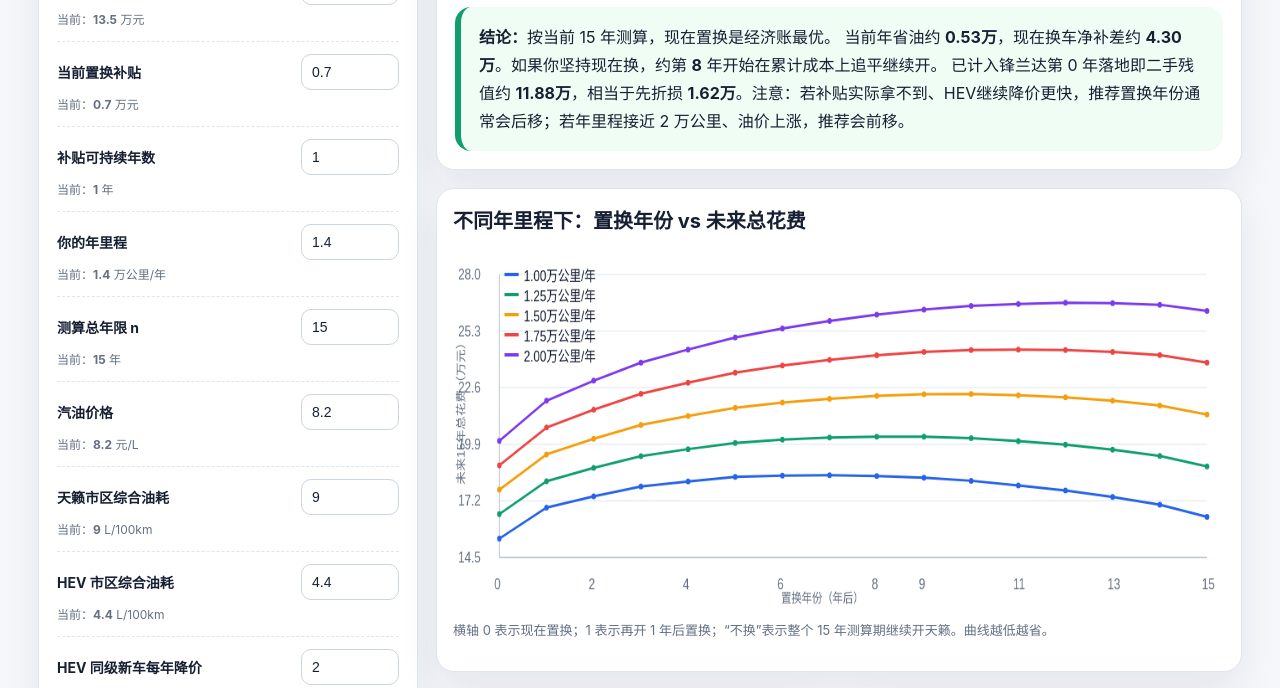
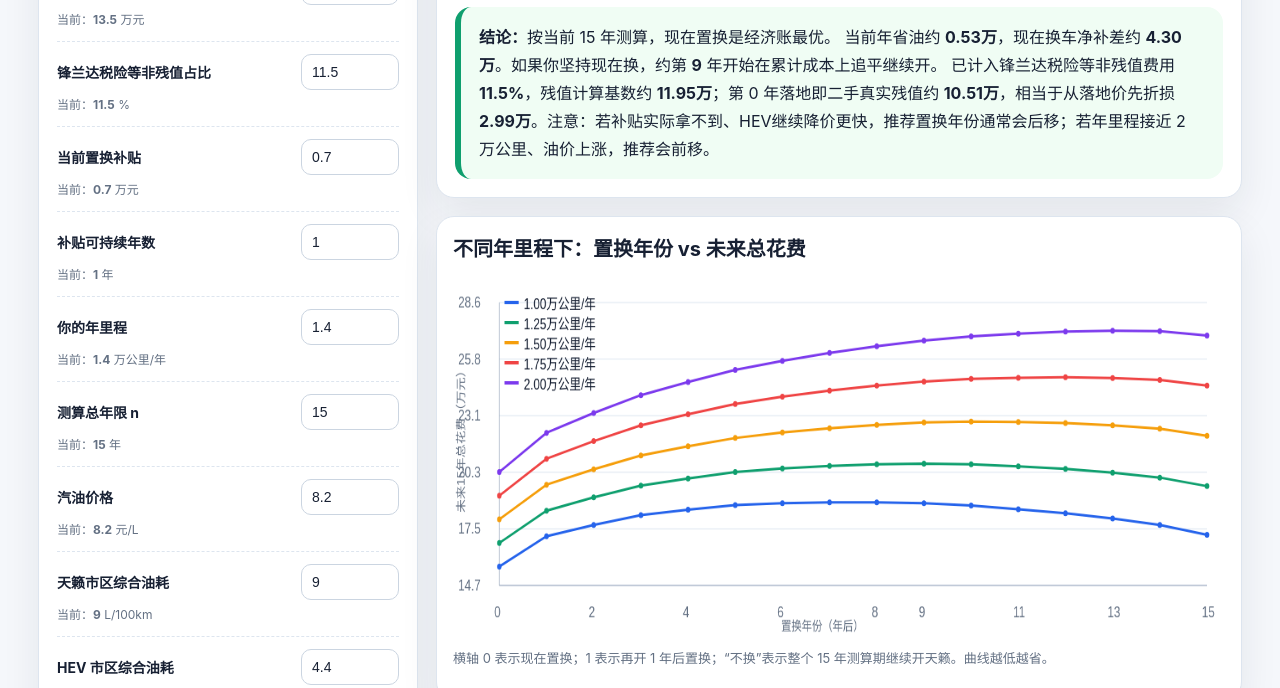
Before and after one commit to manatsu525/hhhh, a plain HTML site: page index.html in a window 1280 px wide. Shown: the part 371-1059 px from the top of the page. Drawn offline with Linux system fonts and the light colour scheme.

Commit message:
Adjust HEV residual base for fees

```diff
--- a/index.html
+++ b/index.html
@@ -69,7 +69,7 @@
       <aside class="card panel">
         <h2>可调整参数</h2>
         <div class="controls" id="controls"></div>
-        <p class="note"><b>单位说明：</b>金额默认“万元”，年里程为“万公里/年”，油耗为“L/100km”。“HEV 每年降价”表示你如果晚买，同款/同级 HEV 的市场成交落地价每年下降比例，不是车辆购入后的二手折旧。锋兰达残值曲线从第 0 年就按“落地即二手”折损计入。</p>
+        <p class="note"><b>单位说明：</b>金额默认“万元”，年里程为“万公里/年”，油耗为“L/100km”。“HEV 每年降价”表示你如果晚买，同款/同级 HEV 的市场成交落地价每年下降比例，不是车辆购入后的二手折旧。锋兰达残值曲线从第 0 年就按“落地即二手”折损计入；计算二手残值时会先从落地价中扣除购置税、保险、上牌等不形成车身残值的费用。</p>
       </aside>
 
       <section class="charts">
@@ -111,7 +111,7 @@
       <h2>模型口径与默认市场假设</h2>
       <ul class="note source-list">
         <li><span class="pill">旧车</span> 你的车按“2023 年 11 月上牌、天籁悦享版、当前 4.2 万公里”处理；当前卖价默认 8.5 万元。后续折旧不让你调参，联网核对 2026 年二手平台同款/近似车源后，当前 8.5 万约等于 2023 年购车价的 63%-65%；后续采用“已过首轮急跌、3-6 年仍较快、8 年后放缓、10 年后底价约 1.5 万”的曲线。</li>
-        <li><span class="pill">新车</span> 目标车默认“丰田锋兰达 2.0L 智能电混双擎”，按市场成交落地价而非指导价，默认 13.5 万元；后续残值不让你调参，联网核对 2026 年锋兰达双擎二手车源后，2024 年车约 9.3-9.4 万、2023 年车约 8.4 万，按 13.5 万落地价折算约为 69%/62%；据此下修前 3 年残值，并在第 0 年计入新车开票、上牌、交易价差带来的“落地即二手”折损。</li>
+        <li><span class="pill">新车</span> 目标车默认“丰田锋兰达 2.0L 智能电混双擎”，按市场成交落地价而非指导价，默认 13.5 万元；后续残值不让你调参，联网核对 2026 年锋兰达双擎二手车源后，2024 年车约 9.3-9.4 万、2023 年车约 8.4 万，按 13.5 万落地价折算约为 69%/62%；据此下修前 3 年残值，并在第 0 年计入新车开票、上牌、交易价差带来的“落地即二手”折损。计算二手残值时，先按默认 11.5% 扣除购置税、保险、上牌等税险费用，使残值基数从“落地价”回到更接近“可进入二手交易的车身价值”。</li>
         <li><span class="pill">补贴</span> 武汉/湖北置换燃油车口径按“2.0L 及以下燃油乘用车置换补贴约 6%，封顶 1.3 万”理解；HEV 不等于绿牌新能源，页面默认补贴 0.7 万，可手动改成你实际能拿到的金额。</li>
         <li><span class="pill">理性边界</span> 模型只算经济账，不包含安全配置、NVH、空间偏好、维修风险、保险差异、贷款利息、停车充电便利性等主观收益或成本。</li>
       </ul>
@@ -123,6 +123,7 @@
 const params = {
   teanaValue: { label: '天籁当前可卖价', value: 8.5, min: 7, max: 13, step: 0.1, unit: '万元' },
   hevPrice: { label: '锋兰达双擎市场落地价', value: 13.5, min: 10, max: 20, step: 0.1, unit: '万元' },
+  hevNonResidualFeeRatio: { label: '锋兰达税险等非残值占比', value: 11.5, min: 6, max: 18, step: 0.1, unit: '%' },
   subsidy: { label: '当前置换补贴', value: 0.7, min: 0, max: 1.5, step: 0.01, unit: '万元' },
   subsidyYears: { label: '补贴可持续年数', value: 1, min: 0, max: 5, step: 1, unit: '年' },
   annualKm: { label: '你的年里程', value: 1.4, min: 1, max: 2, step: 0.05, unit: '万公里/年' },
@@ -156,9 +157,11 @@ function pvFactor(year, r) { return 1 / Math.pow(1 + r, year); }
 // 联网核对口径（2026-06）：
 // 1) 天籁：同款 2022/2023 款 XL-TLS 悦享版公开车源约 8.5-11.6 万；当前 8.5 万更接近车商收购/快速成交口径。
 // 2) 锋兰达双擎：瓜子等平台显示 2024 年车约 9.3-9.4 万、2023 年车约 8.4 万；以 13.5 万落地价折算，2-3 年残值约 69%/62%。
+// 3) 税险等非残值费用：车辆购置税通常按不含增值税车价的 10% 计算；太平洋汽车 2026 款锋兰达双擎豪华版示例为裸车 15.98 万、必要花费 1.5952 万、商业保险 0.5161 万、全款总价 18.0913 万，税险等约占落地价 11.7%。默认按 11.5% 从残值计算基数中剔除。
 const residualMarketNotes = [
   '天籁 2022款2.0L XL-TLS 悦享版：北京二手车市场 2024年/3.7万公里挂牌 11.58万；淘车车 2023年/7.88万公里车源。',
   '锋兰达双擎：瓜子天水页 2024款双擎豪华版 2024年/2.16万公里约9.36万，2023款双擎领先版 2023年/1.26万公里约8.40万。',
+  '车辆购置税通常按不含增值税计税价格的 10% 计算；太平洋汽车 2026款锋兰达双擎豪华版示例显示，裸车15.98万、必要花费1.5952万、商业保险0.5161万、全款总价18.0913万，税险等约占落地价11.7%。',
   '中国汽车流通协会/精真估月度保值率报告采用良好车况二手车销售价（B2C）计算，适合作为残值曲线校准口径。'
 ];
 
@@ -185,6 +188,10 @@ function hevResidualRatio(ageYears) {
 
 function hevPurchasePriceAtYear(basePrice, year, priceDropRate) {
   return basePrice * Math.pow(1 - priceDropRate, year);
+}
+
+function hevResidualBase(purchaseLandingPrice, nonResidualFeeRatio) {
+  return purchaseLandingPrice * (1 - nonResidualFeeRatio);
 }
 
 function annualFuelCost(kmWan, fuelL100, fuelPrice) {
@@ -214,7 +221,8 @@ function calcCostForSwitchYear(switchYear, cfg, annualKm) {
 
   for (let y = switchYear + 1; y <= N; y++) cost += hevFuelAnnual * pvFactor(y, r);
   const hevAgeAtEnd = N - switchYear;
-  const terminalHev = purchase * hevResidualRatio(hevAgeAtEnd) * pvFactor(N, r);
+  const residualBase = hevResidualBase(purchase, pct(cfg.hevNonResidualFeeRatio));
+  const terminalHev = residualBase * hevResidualRatio(hevAgeAtEnd) * pvFactor(N, r);
   cost -= terminalHev;
   return cost;
 }
@@ -316,7 +324,7 @@ function update() {
   rec.className = 'recommend' + (best.year === 'never' ? ' warn' : best.year === 0 ? '' : ' warn');
   const fuelSavingYear = annualFuelCost(c.annualKm, c.teanaFuel, c.fuelPrice) - annualFuelCost(c.annualKm, c.hevFuel, c.fuelPrice);
   const netNow = c.hevPrice - c.subsidy - c.teanaValue;
-  rec.innerHTML = `<b>结论：</b>${best.year === 0 ? `按当前 ${c.horizon} 年测算，现在置换是经济账最优。` : best.year === 'never' ? `按当前 ${c.horizon} 年测算，单纯为了省油不建议在测算期内置换。` : `按当前 ${c.horizon} 年测算，最推荐再开 <b>${best.year}</b> 年后置换。`} 当前年省油约 <b>${money(fuelSavingYear)}</b>，现在换车净补差约 <b>${money(netNow)}</b>。${pb ? `如果你坚持现在换，约第 <b>${pb.year}</b> 年开始在累计成本上追平继续开。` : `如果现在换，在 ${c.horizon} 年内尚未用油费和残值差追平继续开。`} 已计入锋兰达第 0 年落地即二手残值约 <b>${money(c.hevPrice * hevResidualRatio(0))}</b>，相当于先折损 <b>${money(c.hevPrice * (1 - hevResidualRatio(0)))}</b>。注意：若补贴实际拿不到、HEV继续降价更快，推荐置换年份通常会后移；若年里程接近 2 万公里、油价上涨，推荐会前移。`;
+  rec.innerHTML = `<b>结论：</b>${best.year === 0 ? `按当前 ${c.horizon} 年测算，现在置换是经济账最优。` : best.year === 'never' ? `按当前 ${c.horizon} 年测算，单纯为了省油不建议在测算期内置换。` : `按当前 ${c.horizon} 年测算，最推荐再开 <b>${best.year}</b> 年后置换。`} 当前年省油约 <b>${money(fuelSavingYear)}</b>，现在换车净补差约 <b>${money(netNow)}</b>。${pb ? `如果你坚持现在换，约第 <b>${pb.year}</b> 年开始在累计成本上追平继续开。` : `如果现在换，在 ${c.horizon} 年内尚未用油费和残值差追平继续开。`} 已计入锋兰达税险等非残值费用 <b>${c.hevNonResidualFeeRatio.toFixed(1)}%</b>，残值计算基数约 <b>${money(hevResidualBase(c.hevPrice, pct(c.hevNonResidualFeeRatio)))}</b>；第 0 年落地即二手真实残值约 <b>${money(hevResidualBase(c.hevPrice, pct(c.hevNonResidualFeeRatio)) * hevResidualRatio(0))}</b>，相当于从落地价先折损 <b>${money(c.hevPrice - hevResidualBase(c.hevPrice, pct(c.hevNonResidualFeeRatio)) * hevResidualRatio(0))}</b>。注意：若补贴实际拿不到、HEV继续降价更快，推荐置换年份通常会后移；若年里程接近 2 万公里、油价上涨，推荐会前移。`;
 
   const series = mileageSeries.map((km, idx) => {
     const rs = allSwitchResults(c, km).filter(r => r.year !== 'never');
@@ -338,11 +346,11 @@ function update() {
   const deprPtsOld = [], deprPtsNew = [];
   for (let y = 0; y <= c.horizon; y++) {
     deprPtsOld.push({ x: y, y: teanaFutureValue(c.teanaValue, y, c.annualKm) });
-    deprPtsNew.push({ x: y, y: c.hevPrice * hevResidualRatio(y) });
+    deprPtsNew.push({ x: y, y: hevResidualBase(c.hevPrice, pct(c.hevNonResidualFeeRatio)) * hevResidualRatio(y) });
   }
   drawChart(document.getElementById('deprChart'), [
     { name: '天籁未来卖价', color: '#ef4444', points: deprPtsOld },
-    { name: '锋兰达双擎残值', color: '#2563eb', points: deprPtsNew }
+    { name: '锋兰达双擎真实残值', color: '#2563eb', points: deprPtsNew }
   ], { xLabel: '从现在起第几年', yLabel: '车辆价值（万元）' });
 
   updateTable(rows, best, c.horizon);
```
